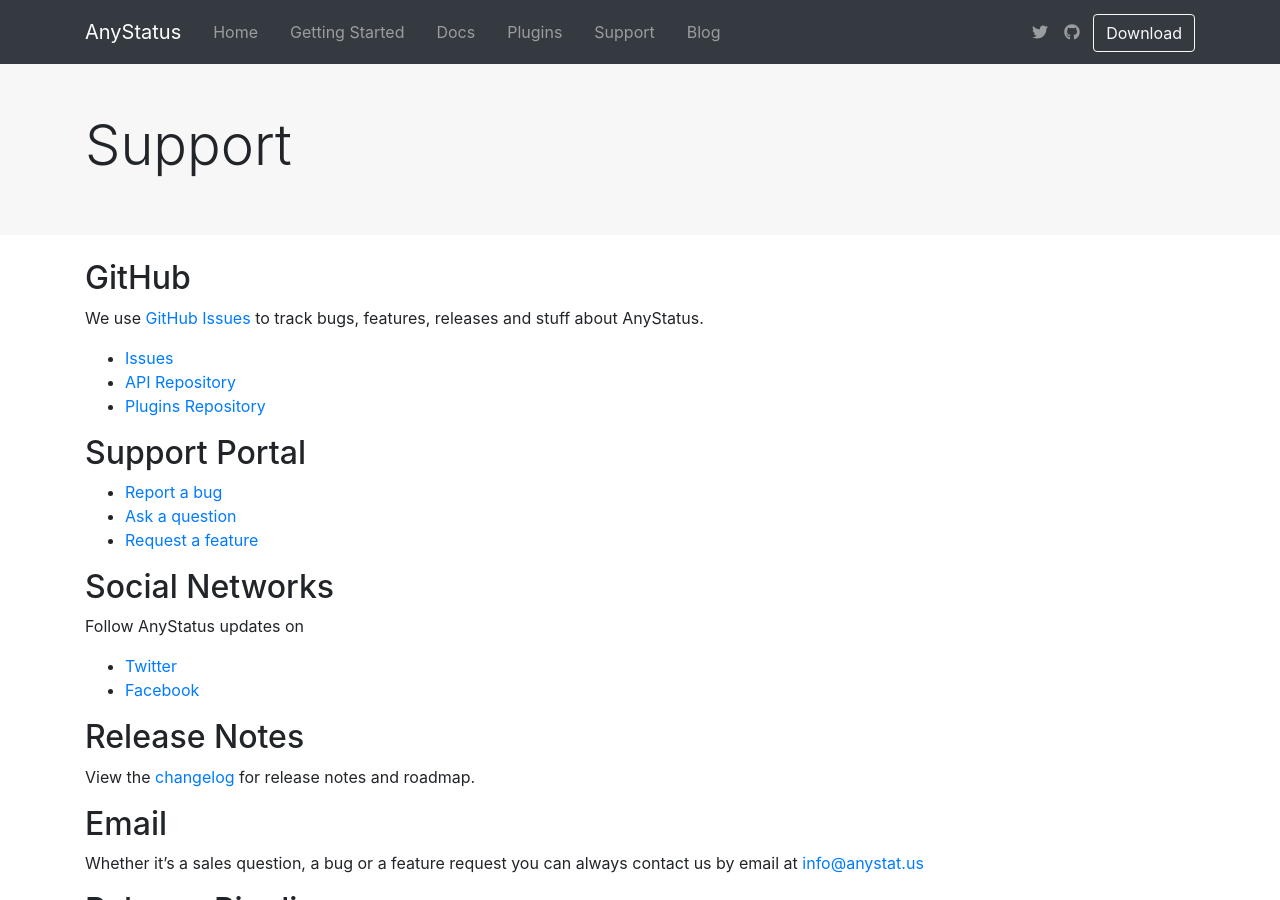
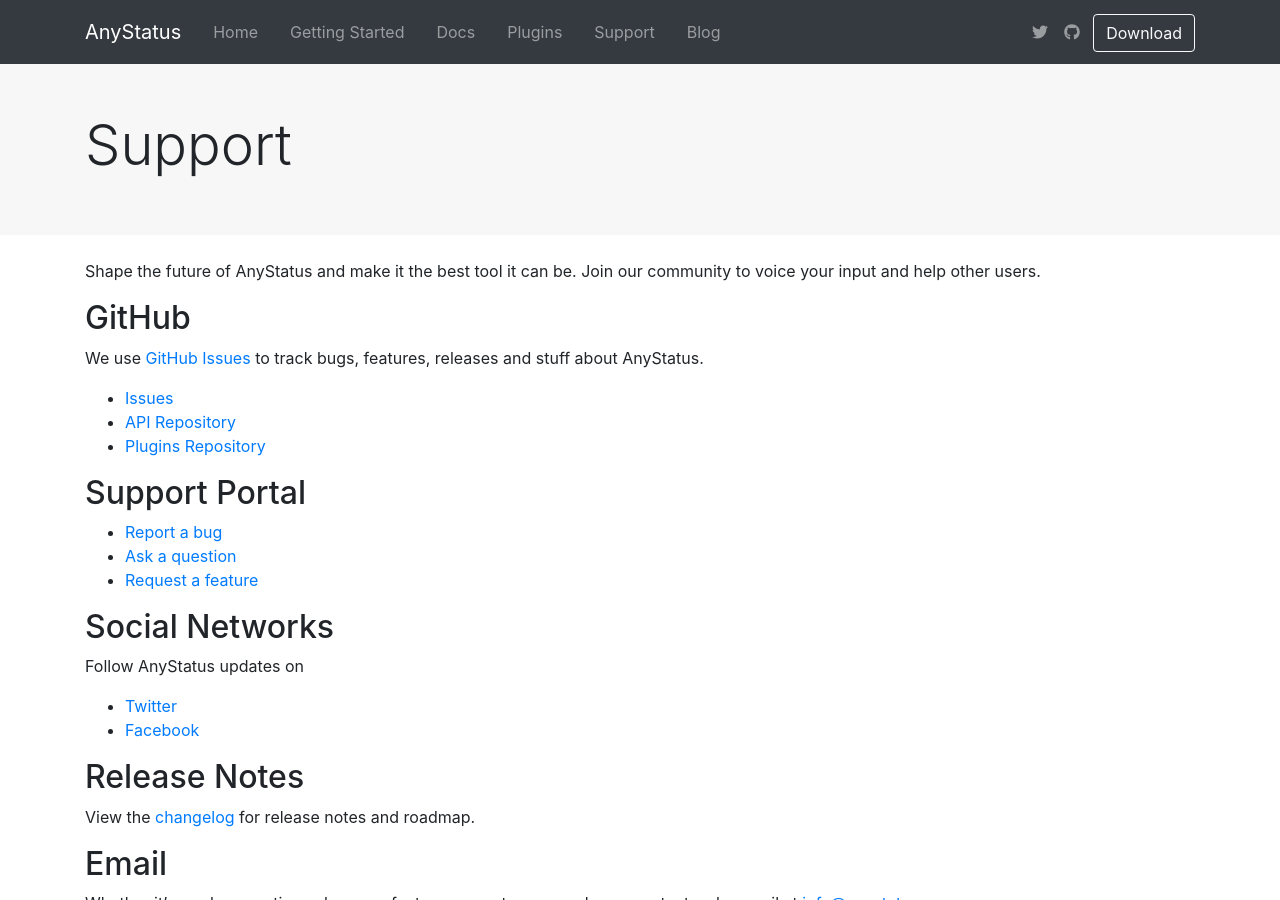
Before and after one commit to AnyStatus/anystatus.github.io, a Jekyll site: the page built from support.md, in a window 1280 px wide and 900 px high. Built offline with Jekyll 4.4.1, drawn with Linux system fonts in a browser that asks for light colours; comment, search, counter and statistics services are not loaded.

Commit message:
Update support.md

```diff
--- a/support.md
+++ b/support.md
@@ -3,7 +3,7 @@
 title: Support
 ---
 
-[//]: # Shape the future of AnyStatus and make it the best tool it can be. Join our community to voice your input and help other users.
+Shape the future of AnyStatus and make it the best tool it can be. Join our community to voice your input and help other users.
 
 ## GitHub
 
```
